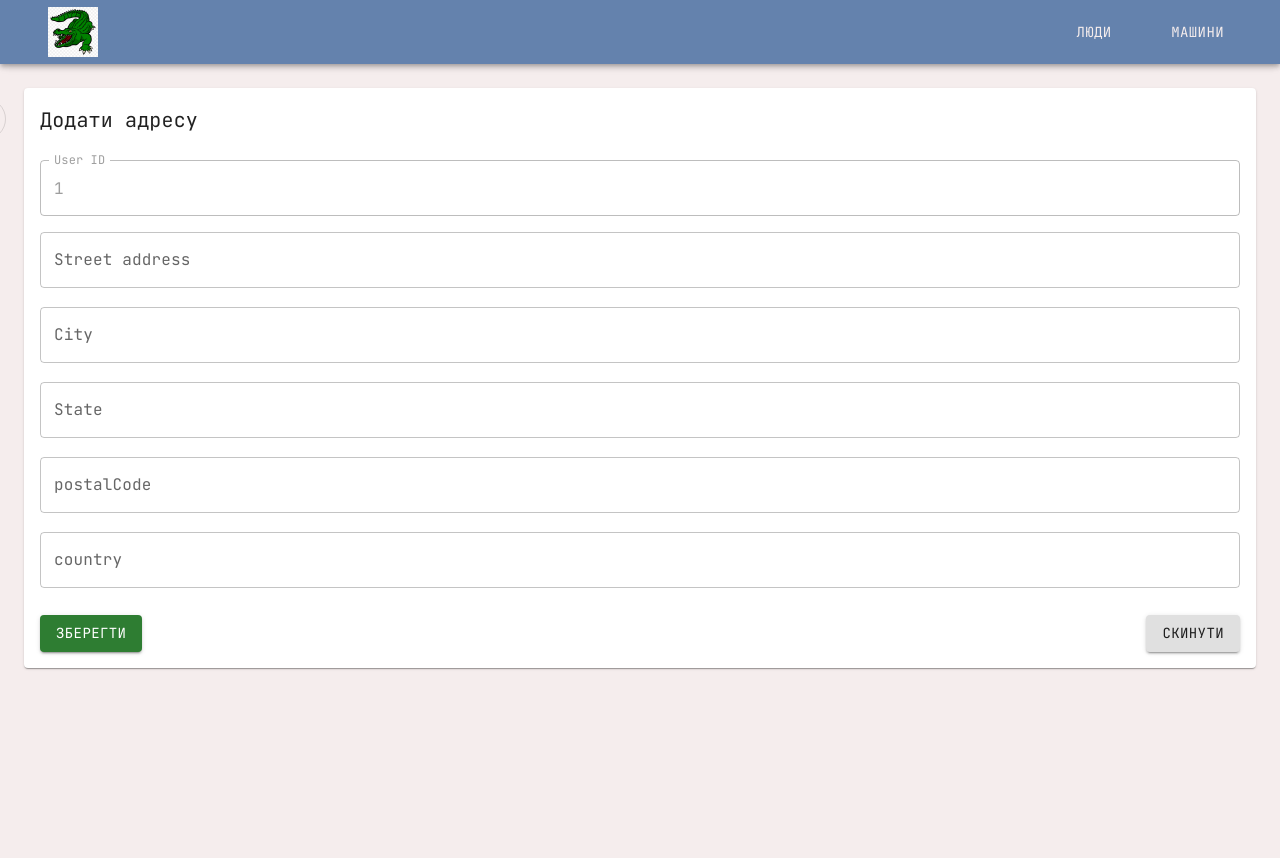
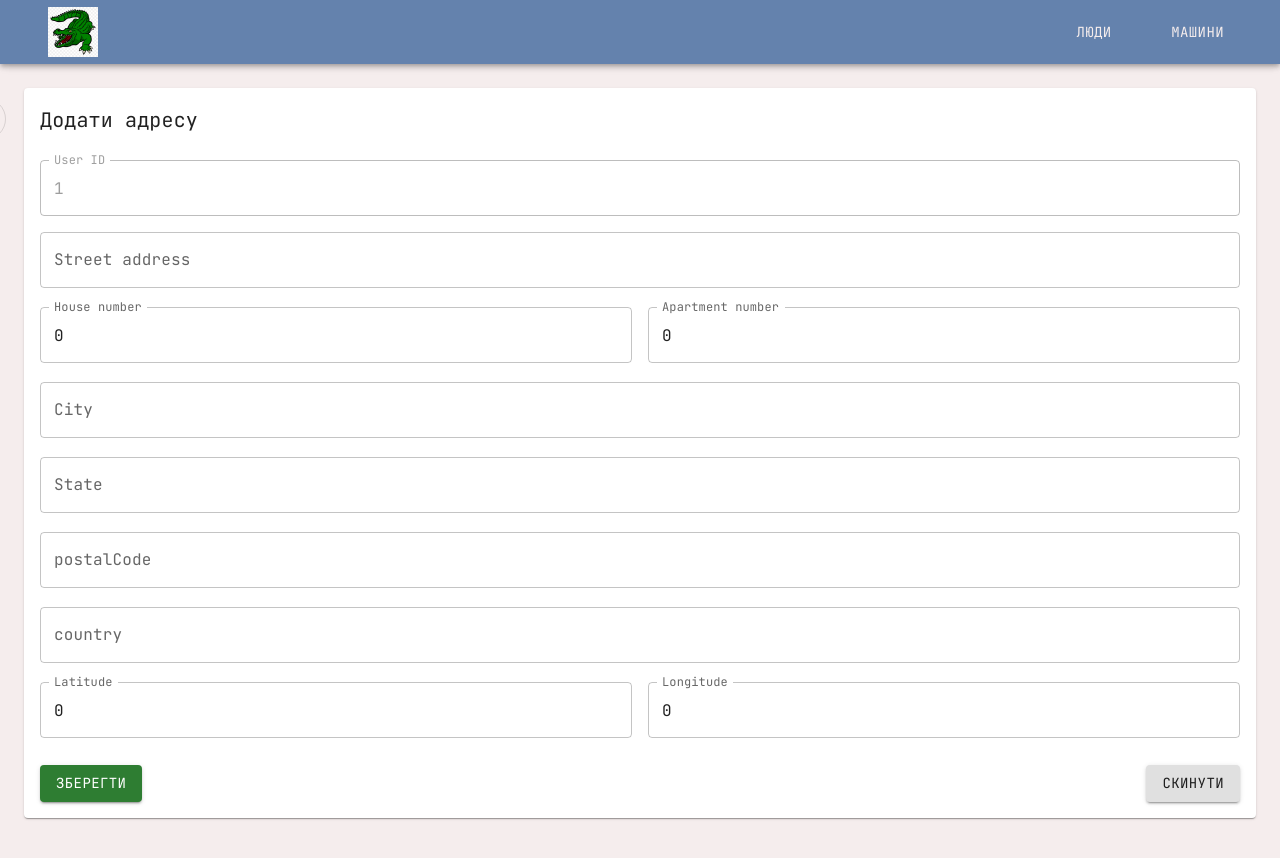
Before and after one commit to dmytrotsymbal/React-users, a React (Vite) app: page /address/add/1 in a window 1280 px wide. Shown: the top 858 px of the page. Built offline with nearby package versions, Linux system fonts and the light colour scheme.

Commit message:
fix addAddressPage form

```diff
--- a/src/pages/Addresses/AddAddressPage.tsx
+++ b/src/pages/Addresses/AddAddressPage.tsx
@@ -13,6 +13,18 @@ const validationSchema = Yup.object({
   streetAddress: Yup.string()
     .max(100, "Street address must be at most 100 characters")
     .required("Street address is required"),
+
+  houseNumber: Yup.number()
+    .min(11, "House number must be at most 11 characters")
+    .typeError("House number must be a number")
+    .integer("House number must be an integer")
+    .required("House number is required"),
+
+  apartmentNumber: Yup.number()
+    .min(11, "House number must be at most 11 characters")
+    .typeError("House number must be a number")
+    .integer("House number must be an integer")
+    .required("House number is required"),
 
   city: Yup.string()
     .max(50, "City must be at most 50 characters")
@@ -32,6 +44,14 @@ const validationSchema = Yup.object({
     .max(50, "Country must be at most 50 characters")
     .matches(/^[^\d]*$/, "Country cannot contain numbers")
     .required("Country is required"),
+
+  latitude: Yup.number()
+    .typeError("Latitude must be a number")
+    .required("Latitude is required"),
+
+  longitude: Yup.number()
+    .typeError("Longitude must be a number")
+    .required("Longitude is required"),
 });
 
 const AddAddressPage = () => {
@@ -42,10 +62,14 @@ const AddAddressPage = () => {
   // Начальные значения формы
   const initialValues = {
     streetAddress: "",
+    houseNumber: 0,
+    apartmentNumber: 0,
     city: "",
     state: "",
     postalCode: "",
     country: "",
+    latitude: 0,
+    longitude: 0,
   };
 
   // Функция для обработки отправки формы
@@ -92,6 +116,27 @@ const AddAddressPage = () => {
                     helperText={<ErrorMessage name="streetAddress" />}
                   />
                 </Grid>
+
+                <Grid item xs={6}>
+                  <Field
+                    as={TextField}
+                    fullWidth
+                    label="House number"
+                    name="houseNumber"
+                    helperText={<ErrorMessage name="houseNumber" />}
+                  />
+                </Grid>
+
+                <Grid item xs={6}>
+                  <Field
+                    as={TextField}
+                    fullWidth
+                    label="Apartment number"
+                    name="apartmentNumber"
+                    helperText={<ErrorMessage name="apartmentNumber" />}
+                  />
+                </Grid>
+
                 <Grid item xs={12}>
                   <Field
                     as={TextField}
@@ -129,6 +174,26 @@ const AddAddressPage = () => {
                     helperText={<ErrorMessage name="country" />}
                   />
                 </Grid>
+
+                <Grid item xs={6}>
+                  <Field
+                    as={TextField}
+                    fullWidth
+                    label="Latitude"
+                    name="latitude"
+                    helperText={<ErrorMessage name="latitude" />}
+                  />
+                </Grid>
+
+                <Grid item xs={6}>
+                  <Field
+                    as={TextField}
+                    fullWidth
+                    label="Longitude"
+                    name="longitude"
+                    helperText={<ErrorMessage name="longitude" />}
+                  />
+                </Grid>
               </Grid>
 
               <br />
```
